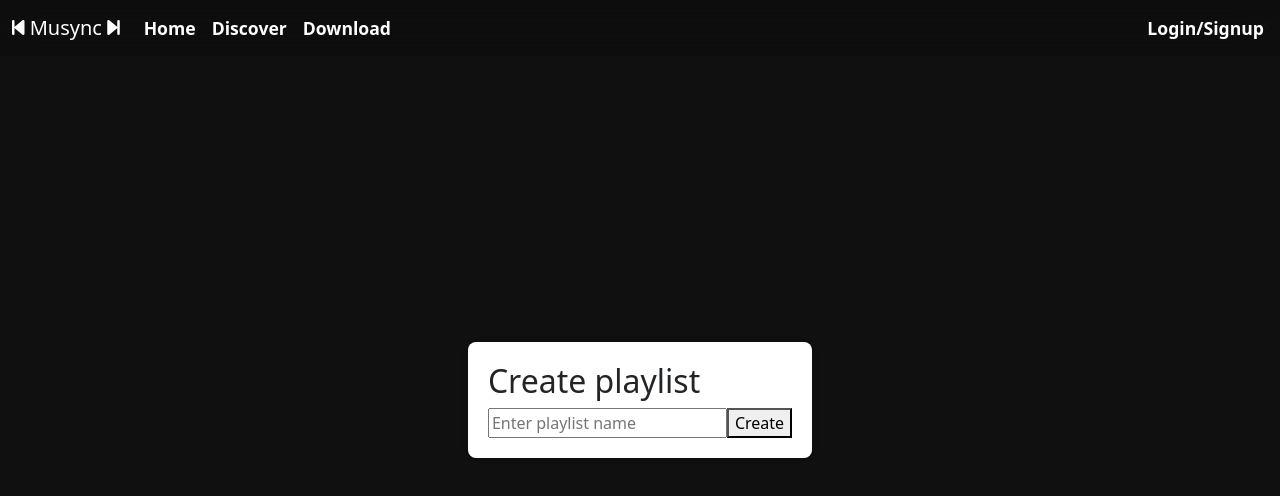
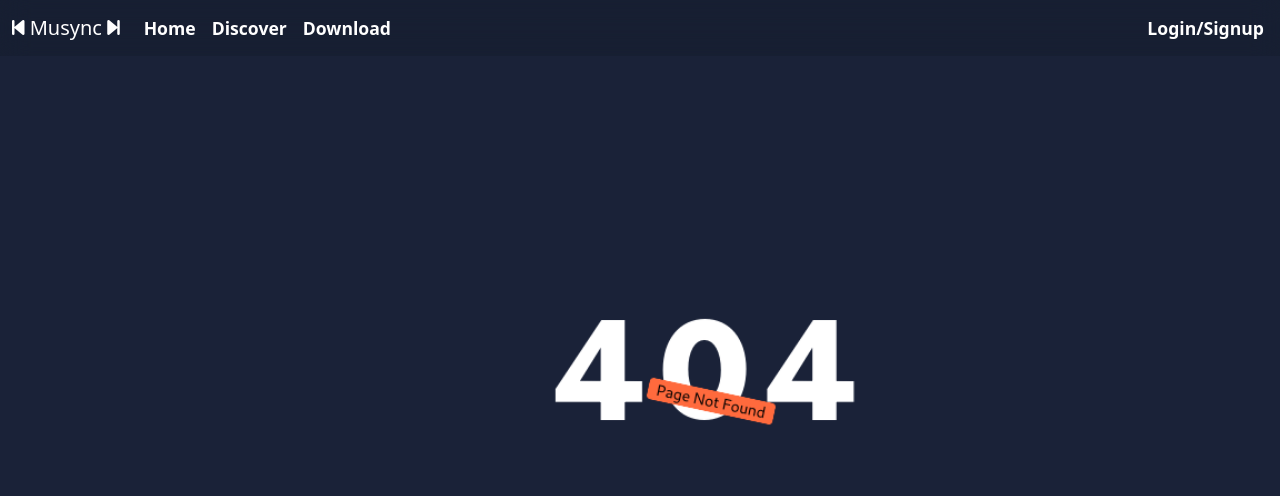
Before and after one commit to Najaf1705/Musync, a React (Create React App) app in the folder client/: page /createplaylist in a window 1280 px wide. Shown: the top 496 px of the page. Built offline with nearby package versions, Linux system fonts and the light colour scheme.

Commit message:
19/1/24 playlists

```diff
--- a/client/src/App.css
+++ b/client/src/App.css
@@ -374,8 +374,18 @@ nav ul li .a:hover::after{
   background: grey;
   }
 
+.modal-wrapper{
+  position: fixed;
+  top: 0;
+  bottom: 0;
+  right: 0;
+  left: 0;
+  background-color: rgb(0 0 0 / 19%);
+  backdrop-filter: blur(3px);
+}
+
   /* PlaylistFormPopup.css */
-.popup-container {
+.modal-container {
   position: fixed;
   top: 0;
   left: 0;
@@ -387,19 +397,21 @@ nav ul li .a:hover::after{
   align-items: center;
 }
 
-.popup-content {
-  background: white;
+.modal-container .modal-content {
+  background: rgb(88, 88, 88);
   padding: 20px;
   border-radius: 8px;
   box-shadow: 0 0 10px rgba(0, 0, 0, 0.3);
+  width: 30rem;
+  height: 10rem;
+  display: flex;
+  justify-content: center;
+  align-items: center;
 }
 
-.close-btn {
-  position: absolute;
-  top: 10px;
-  right: 10px;
-  font-size: 20px;
-  cursor: pointer;
+.modal-container .modal-content .close-btn {
+  color: white;
+  background-color: #c4c4c4;
 }
 
 .home .poppanel div{
--- a/client/src/App.js
+++ b/client/src/App.js
@@ -14,7 +14,7 @@ import Login from './components/Login';
 import Signup from './components/Signup';
 import Errorpage from './components/Errorpage';
 import Playlists from './components/Playlists';
-import CreatePlaylist from './components/CreatePlaylist';
+// import CreatePlaylist from './components/CreatePlaylist';
 // const dotenv = require("dotenv");
 // dotenv.config({path:'../clientconfig.env'});
 
@@ -58,9 +58,10 @@ const App = () => {
           <Route path="/profile" element={<Profile />} />
           <Route path="/login" element={<Login  onLogStateChange={logChange} />} />
           <Route path="/signup" element={<Signup />} />
-          <Route path="/playlists" element={<Playlists userDetails={userDetails} />} />
-          <Route path="/createplaylist" element={<CreatePlaylist userDetails={userDetails}
-          updateUserDetails={updateUserDetails} />} />
+          <Route path="/playlists" element={<Playlists userDetails={userDetails}
+          updateUserDetails={updateUserDetails}/>} />
+          {/* <Route path="/createplaylist" element={<CreatePlaylist userDetails={userDetails}  */}
+          {/* updateUserDetails={updateUserDetails} />} /> */}
           <Route path="*" element={<Errorpage />} />
         </Routes>
       <ToastContainer position="bottom-right" />
--- a/client/src/components/CreatePlaylist.js
+++ b/client/src/components/CreatePlaylist.js
@@ -1,15 +1,15 @@
 import React, {useState} from 'react'
 import { toast } from 'react-toastify';
-import { useNavigate } from 'react-router-dom';
+// import { useNavigate } from 'react-router-dom';
 
 const CreatePlaylist = (props) => {
 
-  const navigate = useNavigate();
+  // const navigate = useNavigate();
   const [playlistName,setPlaylistName]=useState('');
 
   const handleCreate = async () => {
     try {
-      const response = await fetch(`/api/create-playlist/${playlistName}/${props.userDetails._id}`, {
+      const response = await fetch(`/api/create-playlist/${playlistName.trim()}/${props.userDetails._id}`, {
         method: 'POST',
         headers: {
           'Content-Type': 'application/json',
@@ -29,30 +29,51 @@ const CreatePlaylist = (props) => {
         props.updateUserDetails(updatedUserDetails);
         console.log(updatedUserDetails.playlists);
         toast.success(`Playlist ${playlistName} created successfully`);
-        navigate('/playlists');
+        // navigate('/playlists');
+        props.playlistModal(false)
       }
     } catch (error) {
       console.error('Can\'t create playlist', error);
     }
   };
 
+  const closeModal=()=>{
+    props.playlistModal(false);
+  }
+
 
   return (
-    <div className='popup-container'>
-      <div className='popup-content'>
-        <span className='close-btn'>
-          &times;
-        </span>
+    <>
+      <div className='modal-wrapper'></div>
+      <div className='modal-container px-2' onClick={closeModal}>
+        {/* <div style={{color: "white", padding: "0"}}>
+          <i
+            className="fa-solid fa-xmark curpoint"
+            style={{ paddingRight: ".2rem" }}
+          ></i>
+        </div> */}
+        <div className='modal-content'>
+          <div>
             <h2>Create playlist</h2>
+          </div>
+          <div className='d-flex flex-column align-items-center'>
+            <div>
               <input type="text"
               placeholder='Enter playlist name'
               value={playlistName}
               required
               onChange={(e)=>setPlaylistName(e.target.value)}
+              style={{height: "2rem"}}
               />
-        <button onClick={handleCreate}>Create</button>
+            </div>
+            <div className='pt-2 d-flex justify-content-between'>
+              <button className='mx-2' onClick={handleCreate}>Create</button>
+              <button onClick={closeModal}>Cancel</button>
             </div>
           </div>
+        </div>
+      </div>
+    </>
   )
 }
 
--- a/client/src/components/Home.js
+++ b/client/src/components/Home.js
@@ -7,6 +7,7 @@ import Skeleton from 'react-loading-skeleton'
 // import 'react-loading-skeleton/dist/skeleton.css'
 import TopPL from './TopPL'
 import {Popover} from "@headlessui/react";
+import CreatePlaylist from './CreatePlaylist';
 
 const Home = (props) => {
   const navigate = useNavigate();
@@ -21,6 +22,8 @@ const Home = (props) => {
   const [selectedPlaylistName, setSelectedPlaylistName] = useState(null);
   const [playlistTracks, setPlaylistTracks] = useState([]);
   const [recentSearches, setRecentSearches] = useState([]);
+  const [playlistModal,setPlaylistModal]= useState(false);
+
 
   const sitemsPerPage = 10;
   const [scurrentPage, setScurrentPage] = useState(1);
@@ -591,7 +594,9 @@ const handleLikeSong = async (e, trackId) => {
                                         {/* <hr /> */}
                                       </>
                                     ))}
-                                    <button>Create</button>
+                                    <button
+                                      onClick={()=>{setPlaylistModal(true)}}
+                                    >Create</button>
                                   </div>
                                 </Popover.Panel>
                               </>
@@ -826,7 +831,9 @@ const handleLikeSong = async (e, trackId) => {
                                                   {/* <hr /> */}
                                                 </>
                                               ))}
-                                              <button>Create</button>
+                                              <button
+                                                onClick={()=>{setPlaylistModal(true)}}
+                                              >Create</button>
                                             </div>
                                           </Popover.Panel>
                                         </>
@@ -875,9 +882,18 @@ const handleLikeSong = async (e, trackId) => {
             handleDownload={handleDownload}
             handleLikeSong={handleLikeSong}
             isSongLiked={isSongLiked}
+            addToPlaylist={addToPlaylist}
+            playlists={playlists}
+            setPlaylistModal={setPlaylistModal}
+            login={props.login}
           />
         </div>
       </div>
+      {playlistModal && <CreatePlaylist
+        userDetails={props.userDetails}
+        updateUserDetails={props.updateUserDetails}
+        playlistModal={setPlaylistModal}
+      />}
     </div>
   );
 };
--- a/client/src/components/Playlists.js
+++ b/client/src/components/Playlists.js
@@ -1,20 +1,19 @@
 import React, { useState, useEffect } from "react";
 import { ColorExtractor } from "react-color-extractor";
-import { useNavigate } from "react-router-dom";
+// import { useNavigate } from "react-router-dom";
+import CreatePlaylist from "./CreatePlaylist";
 
 const Playlist = (props) => {
-  const navigate = useNavigate();
+  // const navigate = useNavigate();
 
   const [loading, setLoading] = useState(false);
   const [displaySongs, setDisplaySongs] = useState(false);
   const [likedSongsIDArray, setLikedSongsIDArray] = useState([]);
   const [likedSongsData, setLikedSongsData] = useState([]);
-  // const [selectedPlaylistSongsIDArray, setSelectedPlaylistSongsIDArray] =
-    useState([]);
+  // const [selectedPlaylistSongsIDArray, setSelectedPlaylistSongsIDArray] = useState([]);
   const [selectedPlaylistSongsData, setSelectedPlaylistSongsData] = useState([]);
-  const [userPlaylists, setUserPlaylists] = useState(
-    props.userDetails.playlists || []
-  );
+  const [userPlaylists, setUserPlaylists] = useState(props.userDetails.playlists || []);
+  const [playlistModal,setPlaylistModal]= useState(false);
   const [selectedPlaylistName, setSelectedPlaylistName] = useState(null);
   // const [selectedPlaylistData, setSelectedPlaylistData] = useState([]);
 
@@ -121,9 +120,9 @@ const Playlist = (props) => {
     }
   };
 
-  const navigateToCreatePlaylist = () => {
-    navigate("/createplaylist");
-  };
+  // const navigateToCreatePlaylist = () => {
+  //   navigate("/createplaylist");
+  // };
 
   return (
     <div className="home">
@@ -203,7 +202,7 @@ const Playlist = (props) => {
                 <div className="d-flex flex-column justify-content-center align-items-center card-body mt-1">
                   <i
                     className="fa-solid fa-circle-plus fa-5x"
-                    onClick={navigateToCreatePlaylist}
+                    onClick={()=>{setPlaylistModal(true)}}
                   ></i>
                   <h4 style={{ textAlign: "center" }}>Create playlist</h4>
                 </div>
@@ -366,6 +365,11 @@ const Playlist = (props) => {
         </div>
         <div id="gg">{displaySongs}</div>
       </div>
+      {playlistModal && <CreatePlaylist
+        userDetails={props.userDetails}
+        updateUserDetails={props.updateUserDetails}
+        playlistModal={setPlaylistModal}
+      />}
     </div>
   );
 };
--- a/client/src/components/TopPL.js
+++ b/client/src/components/TopPL.js
@@ -1,5 +1,7 @@
+import { Popover } from '@headlessui/react';
 import React, { useState, useEffect } from 'react';
 import {ColorExtractor} from 'react-color-extractor';
+
 const TopPL = (props) => {
 
   const [playlists, setPlaylists] = useState([]);
@@ -216,6 +218,7 @@ const TopPL = (props) => {
                         .join(", ")
                         .slice(0, 30)}
                     </p>
+                    <Popover>
                       <div className="cardbuts">
                         <i
                           className="fa-solid fa-download fa-xl mr-2"
@@ -238,7 +241,45 @@ const TopPL = (props) => {
                             onClick={(e) => props.handleLikeSong(e, item.track.id)}
                           ></i>
                         )}
+                        {props.login ? (
+                          <>
+                            <Popover.Button
+                              className="fa-solid fa-plus fa-xl"
+                              style={{
+                                width: "0",
+                                padding: "0",
+                                margin: "0",
+                                background: "rgba(33, 33, 33)",
+                                marginLeft: "1rem",
+                                color: cardTextColors[index],
+                              }}
+                            >
+                              {/* <i className="fa-solid fa-plus fa-xl"
+                                style={{ marginLeft: "1rem" }}
+                              >
+                              </i> */}
+                            </Popover.Button>
+                            <Popover.Panel className="poppanel">
+                              <div>
+                                {props.playlists.map((plist, index) => (
+                                  <>
+                                    <li className="curpoint"
+                                    onClick={(e) =>props.addToPlaylist(e,plist.playlistName,item.track.id)}
+                                    >
+                                      {plist.playlistName}
+                                    </li>
+                                    {/* <hr /> */}
+                                  </>
+                                ))}
+                                <button
+                                  onClick={()=>{props.setPlaylistModal(true)}}
+                                >Create</button>
                               </div>
+                            </Popover.Panel>
+                          </>
+                        ) : null}
+                      </div>
+                    </Popover>
                   </div>
                 </div>
               ):null
```
Lines whose indentation alone changed are shown as unchanged.
